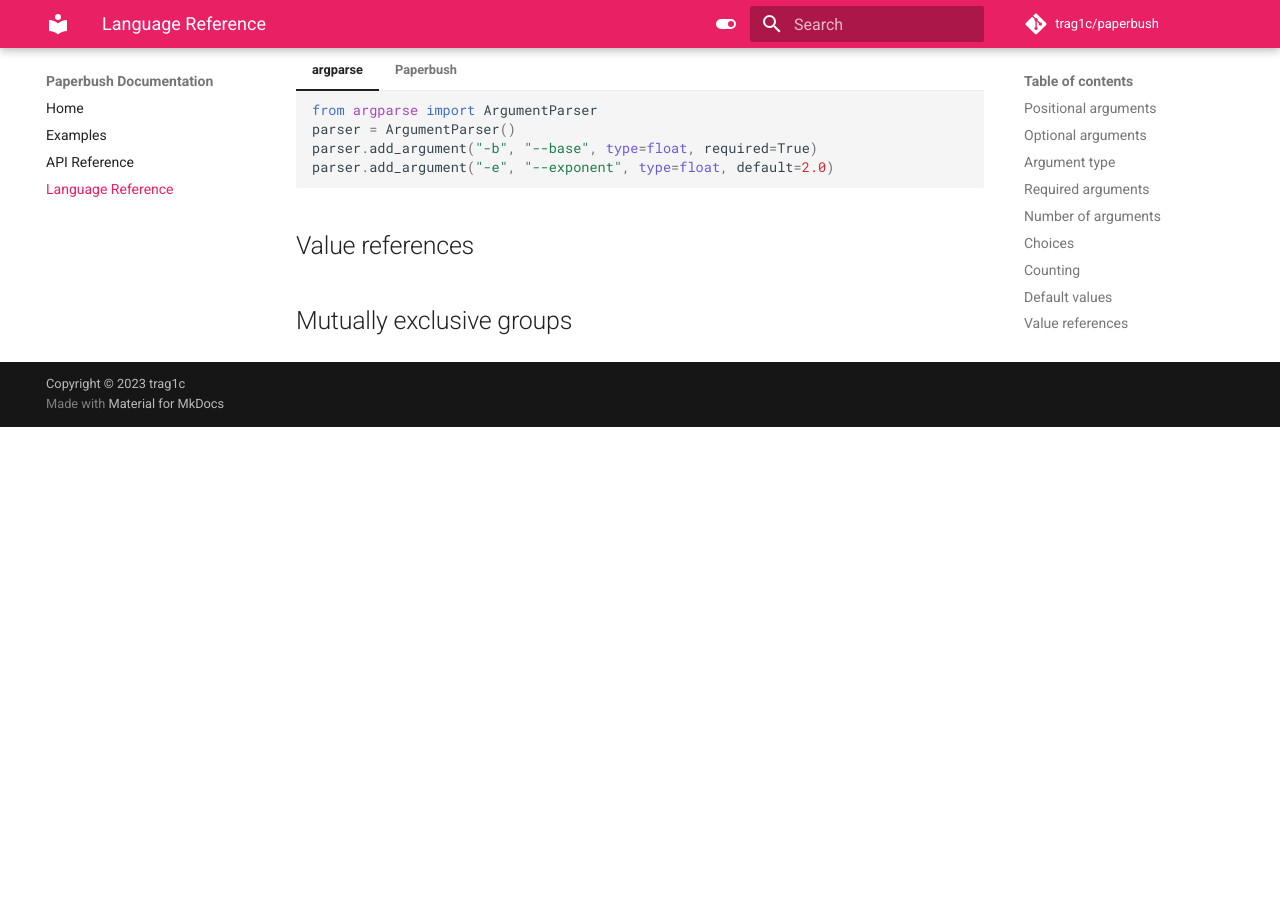
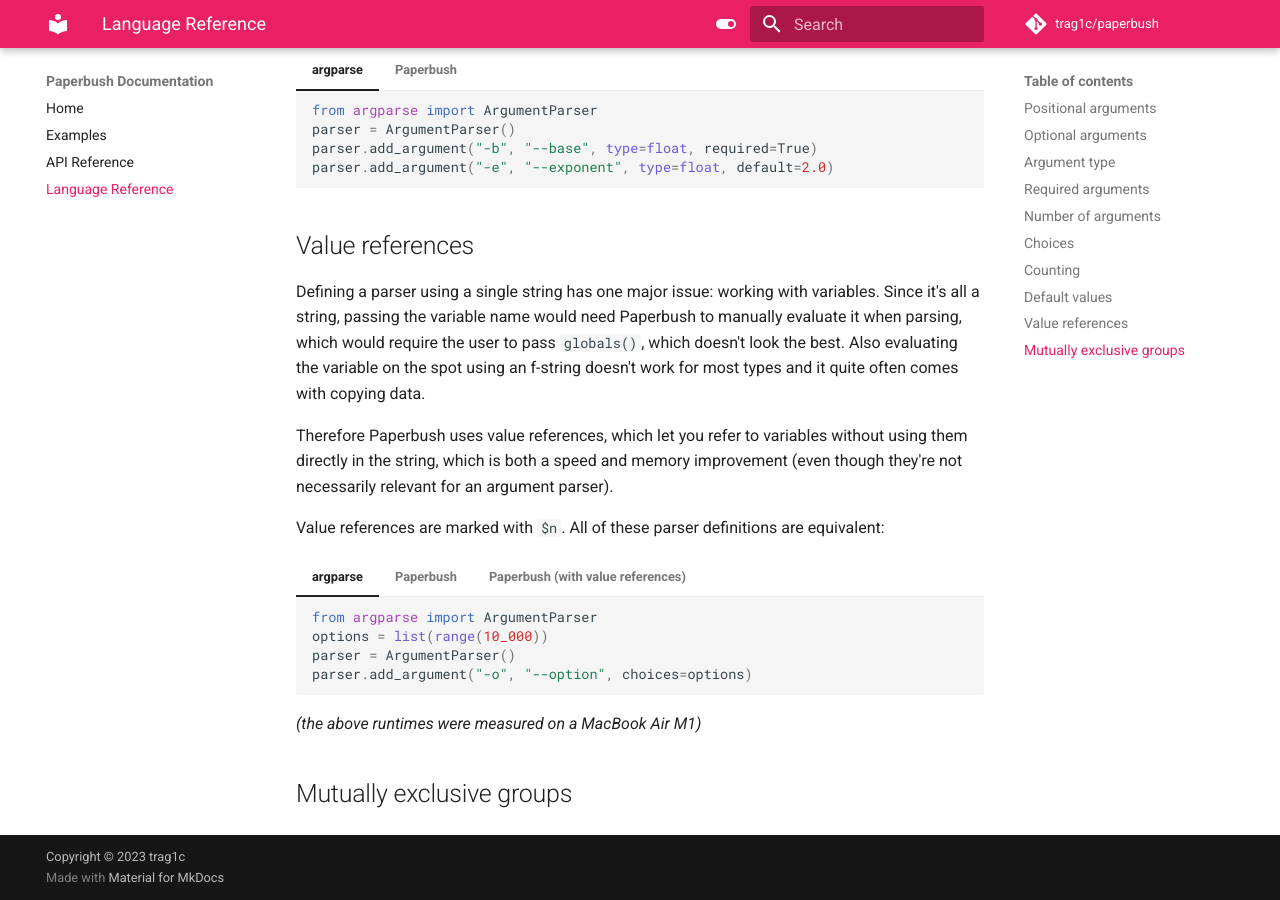
Before and after one commit to trag1c/paperbush, an MkDocs documentation site: the page built from docs/dsl.md, in a window 1280 px wide and 900 px high, scrolled down 3074 px. Built offline with MkDocs 1.6.1 and Material for MkDocs 9.7.7, drawn with Linux system fonts in a browser that asks for light colours; comment, search, counter and statistics services are not loaded; before the commit the page ends 3501 px from its top, so only the background shows below that.

Commit message:
Added value references

````diff
--- a/docs/dsl.md
+++ b/docs/dsl.md
@@ -241,4 +241,51 @@
 
 
 ## Value references
+
+Defining a parser using a single string has one major issue: working with
+variables. Since it's all a string, passing the variable name would need
+Paperbush to manually evaluate it when parsing, which would require the user
+to pass `globals()`, which doesn't look the best. Also evaluating the variable
+on the spot using an f-string doesn't work for most types and it quite often
+comes with copying data.
+
+Therefore Paperbush uses value references, which let you refer to variables
+without using them directly in the string, which is both a speed and memory
+improvement (even though they're not necessarily relevant for an argument
+parser).
+
+Value references are marked with `$n`. All of these parser definitions are equivalent:
+
+=== "argparse"
+
+    ```py
+    from argparse import ArgumentParser
+    options = list(range(10_000))
+    parser = ArgumentParser()
+    parser.add_argument("-o", "--option", choices=options)
+    ```
+
+=== "Paperbush"
+
+    ```py
+    from paperbush import Paperbush
+    options = list(range(10_000))
+    parser = Paperbush(f"--option:{options}")
+    # we're lucky that str(options) is valid syntax
+    # this takes ~25 seconds
+    ```
+
+=== "Paperbush (with value references)"
+
+    ```py
+    from paperbush import Paperbush
+    options = list(range(10_000))
+    parser = Paperbush("--option:$0", options)
+    # this takes 0.002s
+    # (~14K times faster for a very extreme case)
+    ```
+
+*(the above runtimes were measured on a MacBook Air M1)*
+
+
 ## Mutually exclusive groups
````
